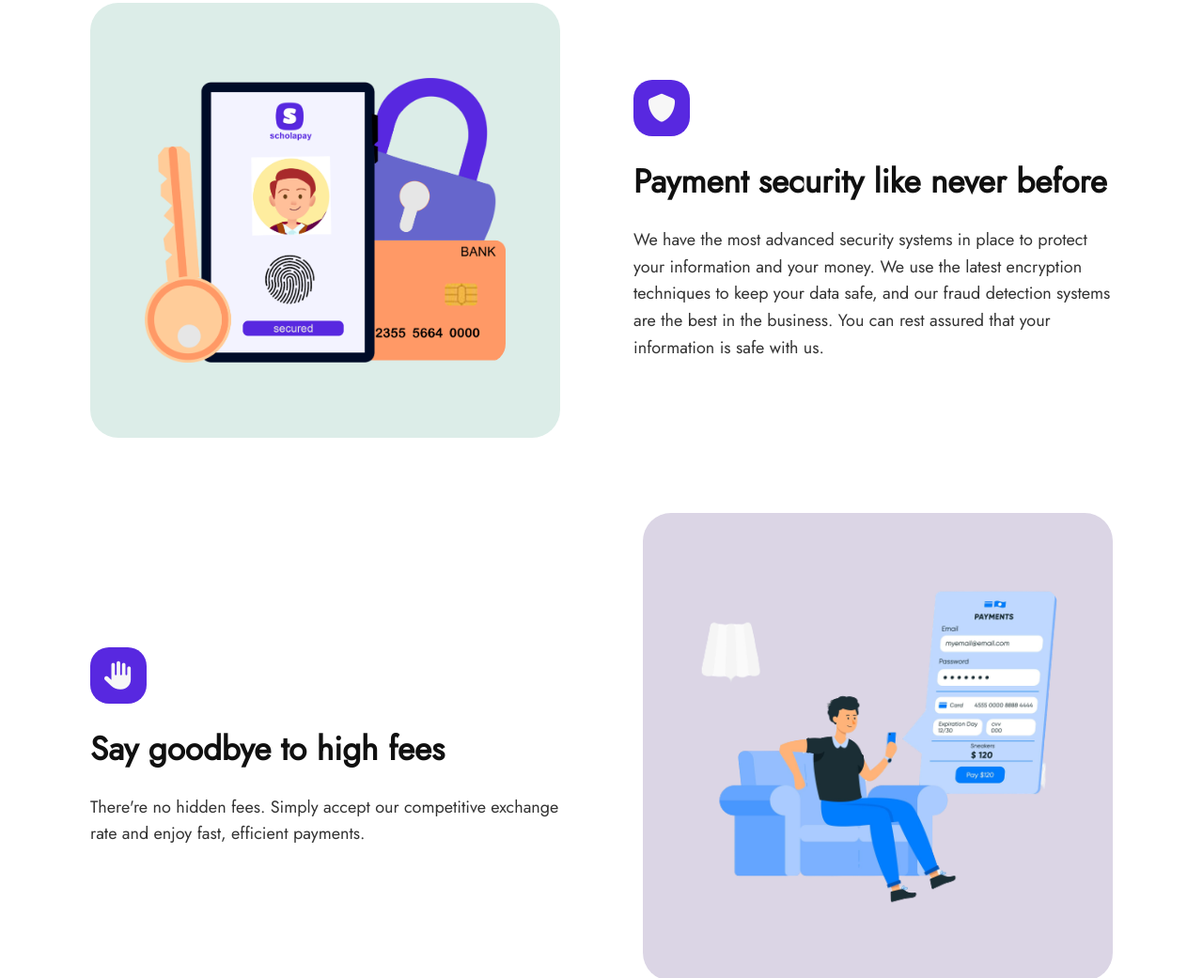
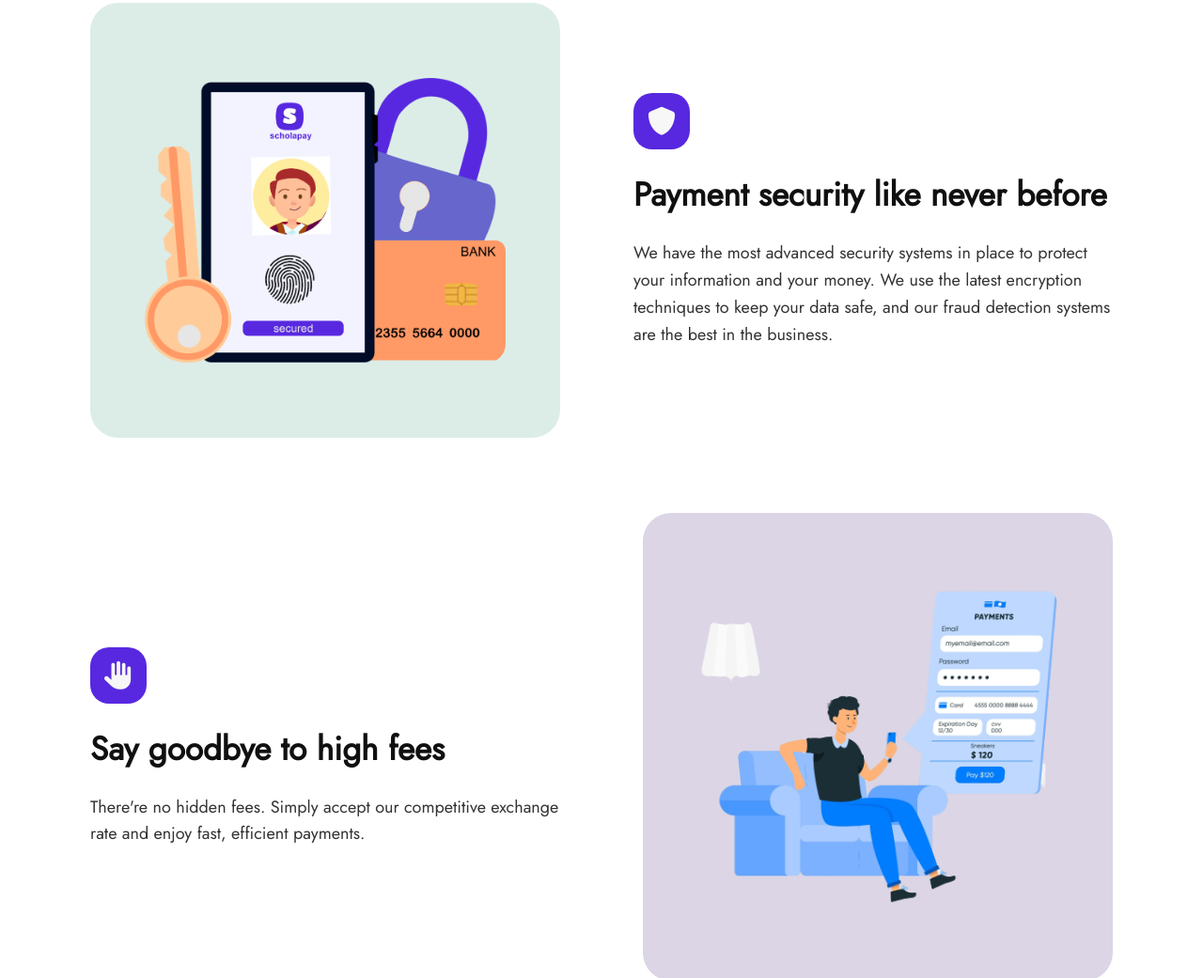
Before and after one commit to MezillaJohn/Scholapay, a plain HTML site: page index.html in a window 1280 px wide. Shown: the part 2218-3259 px from the top of the page at 94% size. Drawn offline with nearby package versions, Linux system fonts and the light colour scheme.

Commit message:
Update index.html

```diff
--- a/index.html
+++ b/index.html
@@ -235,7 +235,7 @@
               Payment security like never before
             </h4>
             <p class="explanation__paragraph">
-              We have the most advanced security systems in place to protect your information and your money. We use the latest encryption techniques to keep your data safe, and our fraud detection systems are the best in the business. You can rest assured that your information is safe with us.
+              We have the most advanced security systems in place to protect your information and your money. We use the latest encryption techniques to keep your data safe, and our fraud detection systems are the best in the business.
             </p>
       </div>
     </div>
```
